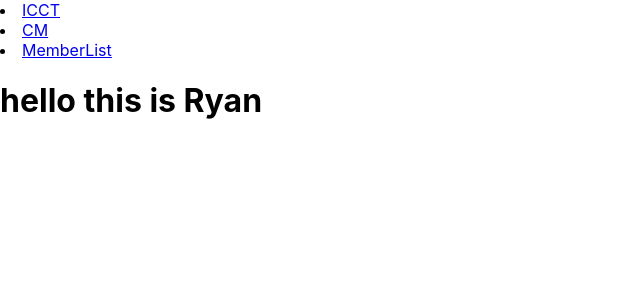
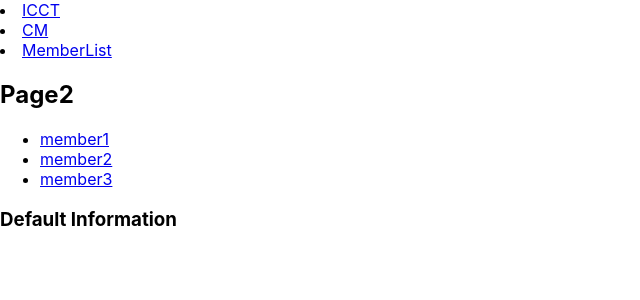
Before and after one commit to RyanLin82/reactfrontend, a React (Create React App) app: page /MemberList in a window 1280 px wide. Shown: the top 300 px of the page, without its empty margins (0-640 px from the left). Built offline with nearby package versions, Linux system fonts and the light colour scheme.

Commit message:
#13 finish

```diff
--- a/src/App.js
+++ b/src/App.js
@@ -4,7 +4,7 @@ import {Route, Switch, Link} from 'react-router-dom';
 import ICCT from './Components/ICCT';
 import CM from './Components/CM';
 import Intro from './Components/Intro';
-import MemberList from './Components/Intro';
+import MemberList from './Components/MemberList';
 
 class App extends React.Component{
   render(){
--- a/src/Components/CMMember.js
+++ b/src/Components/CMMember.js
@@ -1,6 +1,4 @@
 import React from "react";
-
-
 class CMMember extends React.Component{
 
 	state = {
@@ -24,22 +22,11 @@ class CMMember extends React.Component{
 	diff = () => {
 		this.setState(preState => ({memberNum:preState.memberNum-1}));
 	}
-
-	memberClick = () => {
-
-	}
 	render(){
-		console.log("CMMember", this.props);
-		// let memberPersonality = (
-		// 	<div>
-		// 		<Personality personality = {this.state.members[0].personality} />
-		// 	</div>
-		// );
-
+		console.log("[CMMember]", this.props);
 		return(
 			<div>
-				<h1 onClick = {this.memberClick}>{this.state.members[0].name}</h1>
-				{/*{memberPersonality}*/}
+				<h1>{this.state.members[0].name}</h1>
 				<h1>{this.state.members[1].name}</h1>
 				<button onClick = {this.add}>add</button>
 				<button onClick = {this.diff}>diff</button>
--- a/src/Components/ICCT.js
+++ b/src/Components/ICCT.js
@@ -3,7 +3,7 @@ import {withRouter} from 'react-router-dom';
 import IcctMember from './IcctMember';
 
 const icct = (props) => {
-	console.log("icct", props);
+	console.log("[ICCT]", props);
 	return (
 		<div>
 			<h1> ICCT Good </h1>
--- a/src/Components/IcctMember.js
+++ b/src/Components/IcctMember.js
@@ -8,7 +8,7 @@ class IcctMember extends React.Component {
 	}
 
 	render(){
-		console.log("IcctMember", this.props);
+		console.log("[IcctMember]", this.props);
 		return(
 			<div>
 				<h1>Jean</h1>
@@ -20,4 +20,5 @@ class IcctMember extends React.Component {
 
 }
 
+// export default IcctMember;
 export default withRouter(IcctMember);
--- a/src/Components/MemberList.js
+++ b/src/Components/MemberList.js
@@ -1,31 +1,34 @@
 import React from 'react';
 import Member from './Member';
 import {Route} from 'react-router-dom';
+import {Link} from 'react-router-dom';
+
 const memberList = ({match}) => {
 	console.log("[memberList]", match);
+	let url = match.url;
 	return(
 		<div>
 			<h2>Page2</h2>
 			<ul>
 				<li>
-					<Link to={'${match.url}/member1'}>
+					<Link to={url+'/member1'}>
 						member1
 					</Link>
 				</li>
 				<li>
-					<Link to={'${match.url}/member2'}>
+					<Link to={url+'/member2'}>
 						member2
 					</Link>
 				</li>
 				<li>
-					<Link to={'${match.url}/member3'}>
+					<Link to={url+'/member3'}>
 						member3
 					</Link>
 				</li>
 			</ul>
 
-		<Route path={'${match.url}/:memberId'} component={Member} />
-		<Route exact path={match.url} render={() => (
+		<Route path={url+'/:memberId'} component={Member} />
+		<Route exact path={url} render={() => (
 		<h3>Default Information</h3>
 		)} />
 		</div>
@@ -34,23 +37,3 @@ const memberList = ({match}) => {
 }
 
 export default memberList;
-// state = {
-// 		members:[
-// 			{
-// 				name:"Ricky",
-// 				personality:"Good man"
-// 			},
-// 			{
-// 				name:"Jean",
-// 				personality:"Good"
-// 			},
-// 			{
-// 				name:"Jimmy",
-// 				personality:"zzz"
-// 			},
-// 			{
-// 				name:"Ryan",
-// 				personality:"qqq"
-// 			}
-// 		]
-// 	}
```
Also changed, not shown: src/Components/CM.js (+1 -6 lines).
